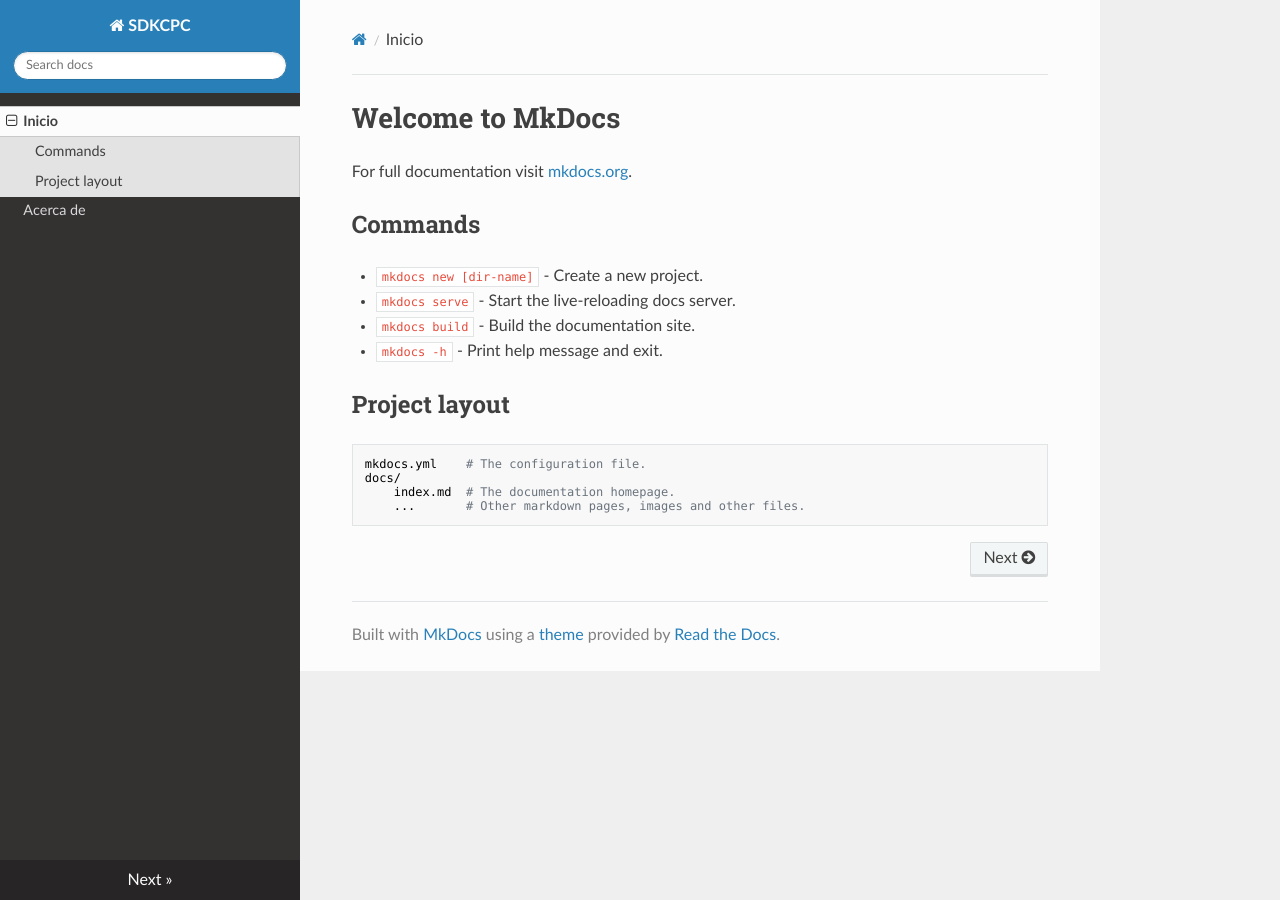
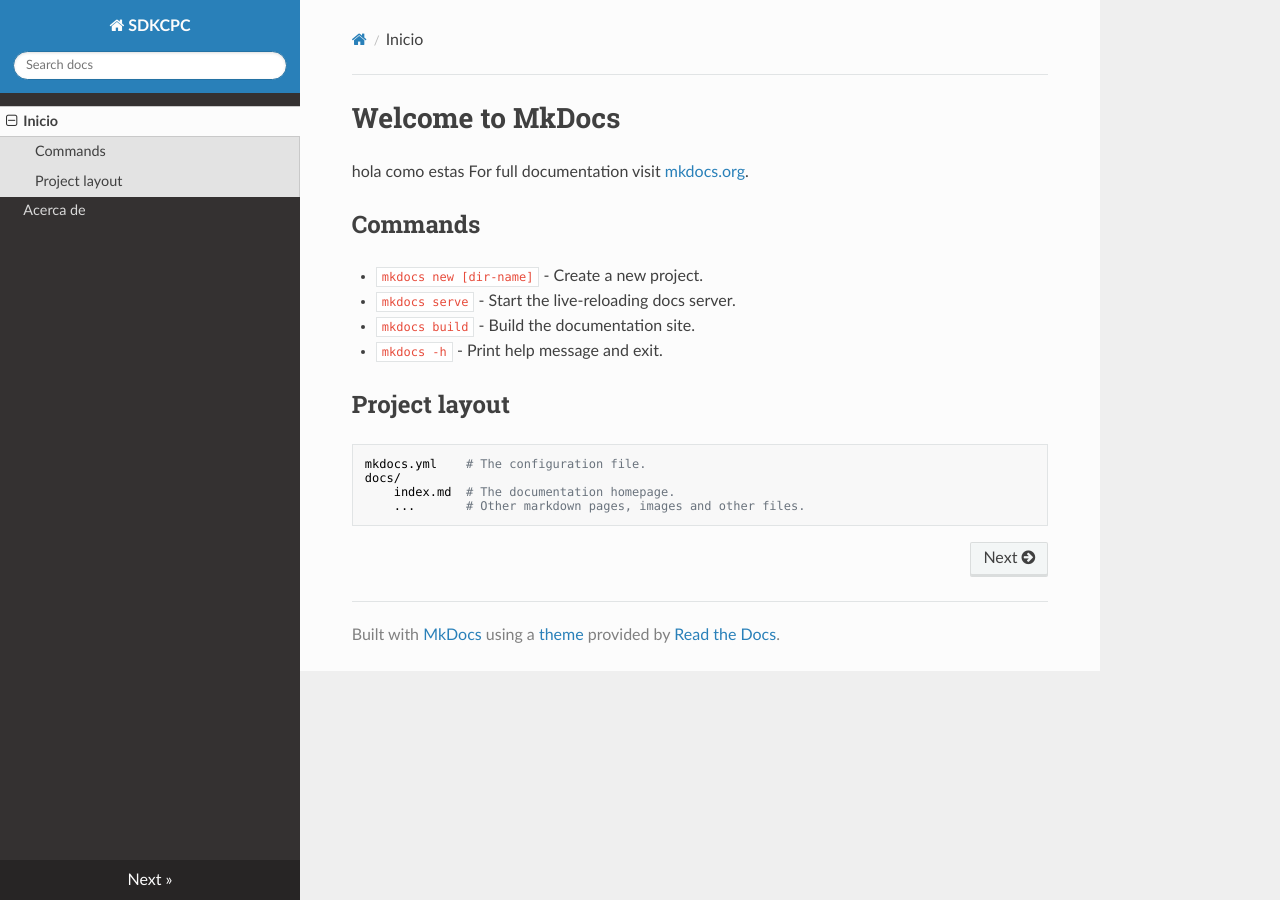
Before and after one commit to destroyer-dcf/sdkcpc, an MkDocs documentation site: the page built from docs/index.md, in a window 1280 px wide. Built offline with MkDocs 1.6.1, drawn with Linux system fonts in a browser that asks for light colours; nearby versions of some CDN libraries.

```diff
--- a/docs/index.md
+++ b/docs/index.md
@@ -1,5 +1,5 @@
 # Welcome to MkDocs
-
+hola como estas
 For full documentation visit [mkdocs.org](https://www.mkdocs.org).
 
 ## Commands
```
